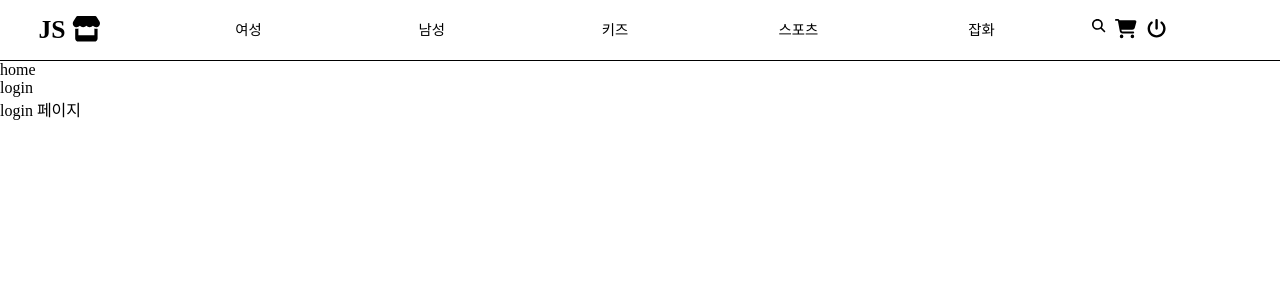
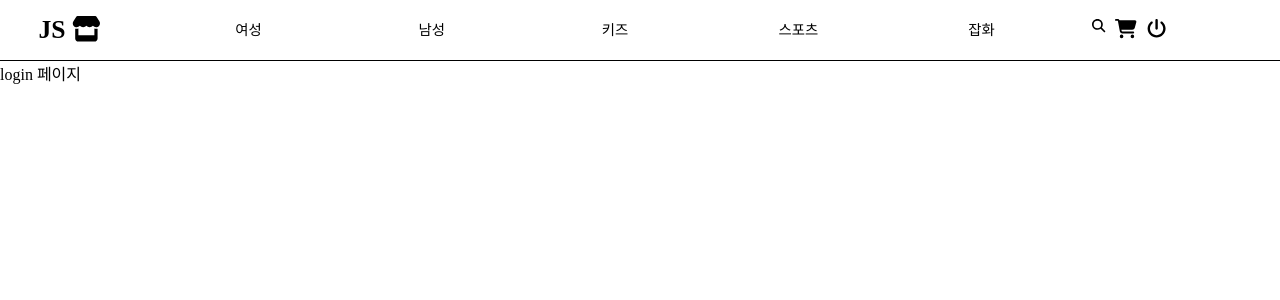
Before and after one commit to gemkim/JS_WEB, a React (Create React App) app: page /login in a window 1280 px wide. Shown: the top 300 px of the page. Built offline with nearby package versions, Linux system fonts and the light colour scheme.

Commit message:
Refactor : Route 객체구조로 변경

```diff
--- a/src/App.js
+++ b/src/App.js
@@ -1,15 +1,10 @@
+import Header from 'components/Header/Index';
 import './App.css';
-import React, {useState, useEffect} from "react";
-import { Link, Route, Routes } from 'react-router-dom';
-
-//components
-import User from 'components/User';
-import Login from 'pages/Login';
-import NotFound from 'pages/NotFound';
-import Header from 'components/Header/Index';
+import React from "react";
+import { Link, Outlet } from 'react-router-dom';
 
 function App() {
-  const [msg, setMsg] = useState([]);
+  // const [msg, setMsg] = useState([]);
   // useEffect(() => {
   //   fetch("/api/hello")
   //     .then((res) => {return res.json();})
@@ -18,16 +13,7 @@ function App() {
   return (
     <div className="wrap">
       <Header />
-      <ul>
-        <li><Link to="/" >home</Link></li>
-        <li><Link to="/login" >login</Link></li>
-      </ul>
-
-      <Routes>
-        <Route path="/" exact={true} element={<User />} />
-        <Route path='/login' element={<Login />} />
-        <Route path='*' element={<NotFound />} />
-      </Routes>
+      <Outlet />
     </div>
   );
 }
--- a/src/index.js
+++ b/src/index.js
@@ -1,22 +1,21 @@
 import React from 'react';
 import ReactDOM from 'react-dom/client';
-import { BrowserRouter } from 'react-router-dom';
+
 import UserDataContext from 'context/store';
+import { RouterProvider } from 'react-router-dom';
+import router from 'route';
+//css
+import 'index.css';
 
-import 'index.css';
-import reportWebVitals from 'reportWebVitals';
-
+//cmponents
 import App from 'App';
 
 const root = ReactDOM.createRoot(document.getElementById('root'));
 root.render(
   <React.StrictMode>
-    <BrowserRouter>
-      <UserDataContext>
-        <App />
-      </UserDataContext>
-    </BrowserRouter>
+    <UserDataContext>
+      <RouterProvider router={router}>
+      </RouterProvider>
+    </UserDataContext>
   </React.StrictMode>
 );
-
-reportWebVitals();
--- /dev/null
+++ b/src/route.jsx
@@ -0,0 +1,26 @@
+import { createBrowserRouter } from 'react-router-dom';
+import App from './App';
+import NotFound from 'pages/NotFound';
+import Login from 'pages/Login';
+import Home from 'pages/Home';
+
+
+const router = createBrowserRouter([
+  {
+    path: '/',
+    element: <App />,
+    errorElement: <NotFound />,
+    children: [
+      {
+        index: true,
+        element: <Home />,
+      },
+      {
+        path: 'login',
+        element: <Login />,
+      },
+    ],
+  },
+]);
+
+export default router;
```
